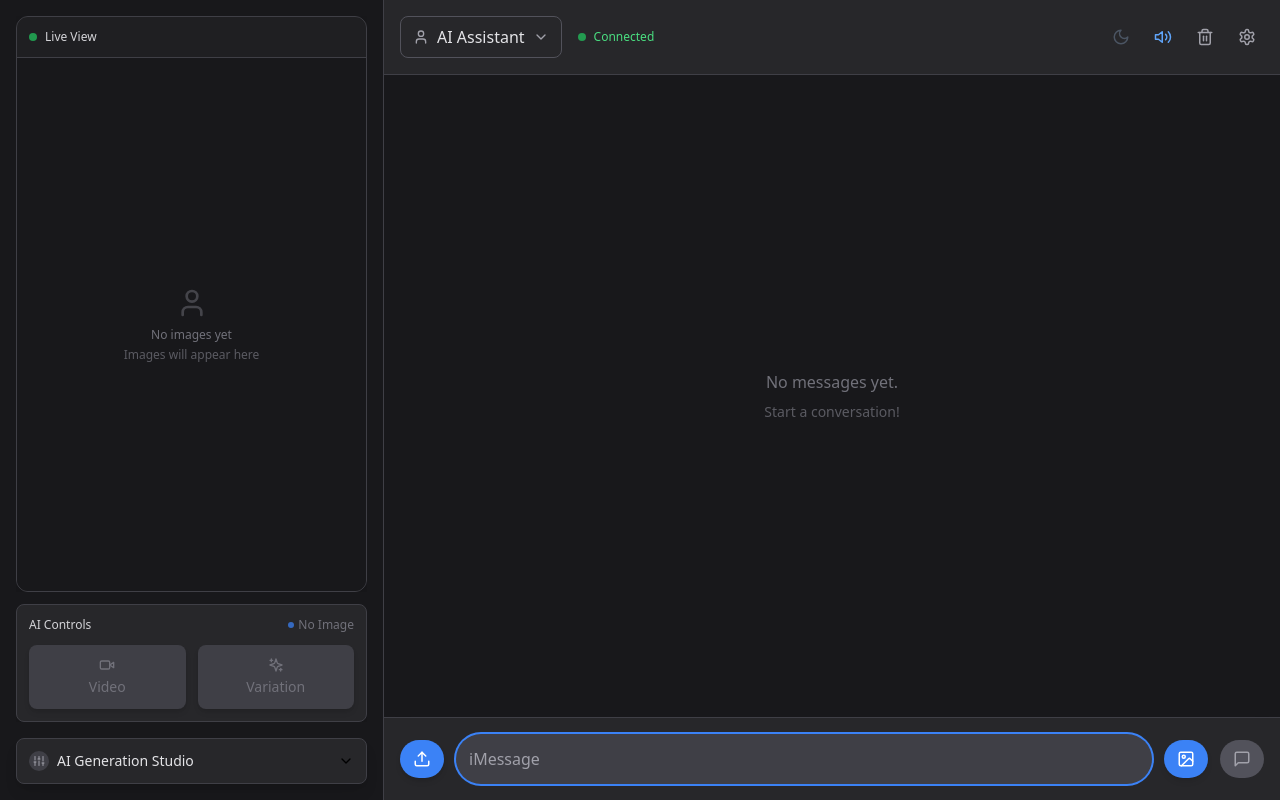
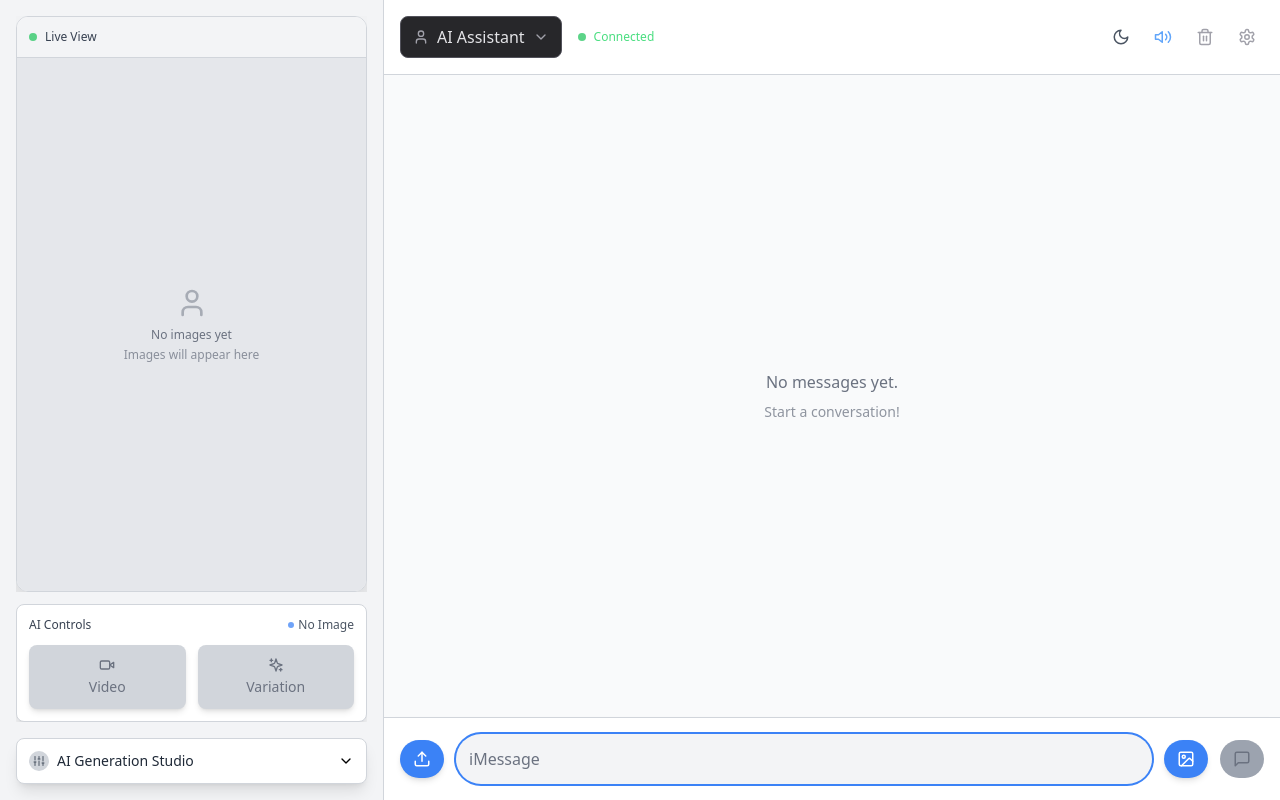
Before and after one commit to robertboulos/chatenhanced, a React (Vite) app: page / in a window 1280 px wide. Built offline with nearby package versions, Linux system fonts and the light colour scheme.

Commit message:
Fix Light Mode Theme System

```diff
--- a/src/App.tsx
+++ b/src/App.tsx
@@ -115,20 +115,20 @@ function App() {
   }
 
   return (
-    <div className="h-screen bg-zinc-900 dark:bg-gray-100 flex flex-col md:flex-row overflow-hidden">
+    <div className="h-screen bg-gray-100 dark:bg-zinc-900 flex flex-col md:flex-row overflow-hidden">
       <Toaster
         position="top-right"
         toastOptions={{
           style: {
-            background: theme === 'dark' ? '#27272a' : '#ffffff',
-            color: theme === 'dark' ? '#f4f4f5' : '#1f2937',
-            border: theme === 'dark' ? '1px solid #3f3f46' : '1px solid #d1d5db',
+            background: theme === 'light' ? '#ffffff' : '#27272a',
+            color: theme === 'light' ? '#1f2937' : '#f4f4f5',
+            border: theme === 'light' ? '1px solid #d1d5db' : '1px solid #3f3f46',
           },
         }}
       />
 
       {/* Left Section - Live View / Webcam Display */}
-      <div className="w-full md:w-96 flex flex-col flex-shrink-0 border-b md:border-b-0 md:border-r border-zinc-700 dark:border-gray-300 overflow-hidden">
+      <div className="w-full md:w-96 flex flex-col flex-shrink-0 border-b md:border-b-0 md:border-r border-gray-300 dark:border-zinc-700 overflow-hidden">
         <div className="flex-1 p-4 overflow-hidden">
           <LiveViewContainer
             images={images}
--- a/src/components/Chat/AdvancedControls.tsx
+++ b/src/components/Chat/AdvancedControls.tsx
@@ -60,10 +60,10 @@ const AdvancedControls: React.FC<AdvancedControlsProps> = ({
   };
 
   return (
-    <div className="w-full bg-zinc-800 rounded-lg border border-zinc-700 shadow-lg overflow-hidden">
+    <div className="w-full bg-white dark:bg-zinc-800 rounded-lg border border-gray-300 dark:border-zinc-700 shadow-lg overflow-hidden">
       {/* Header */}
       <div
-        className="flex items-center justify-between p-3 cursor-pointer hover:bg-zinc-700/50 transition-colors w-full"
+        className="flex items-center justify-between p-3 cursor-pointer hover:bg-gray-100 dark:hover:bg-zinc-700/50 transition-colors w-full"
         onClick={() => setIsExpanded(!isExpanded)}
       >
         <div className="flex items-center space-x-2 min-w-0 flex-1">
@@ -71,12 +71,12 @@ const AdvancedControls: React.FC<AdvancedControlsProps> = ({
             {companion.avatar ? (
               <span className="text-lg">{companion.avatar}</span>
             ) : (
-              <div className="w-5 h-5 bg-zinc-700 rounded-full flex items-center justify-center">
-                <Sliders size={12} className="text-zinc-400" />
+              <div className="w-5 h-5 bg-gray-300 dark:bg-zinc-700 rounded-full flex items-center justify-center">
+                <Sliders size={12} className="text-gray-600 dark:text-zinc-400" />
               </div>
             )}
           </div>
-          <h3 className="text-sm font-medium text-zinc-200 truncate">
+          <h3 className="text-sm font-medium text-gray-800 dark:text-zinc-200 truncate">
             AI Generation Studio
           </h3>
         </div>
--- a/src/components/Chat/ChatBody.tsx
+++ b/src/components/Chat/ChatBody.tsx
@@ -113,7 +113,7 @@ const ChatBody: React.FC<ChatBodyProps> = ({
   );
 
   return (
-    <div className="flex-1 overflow-y-auto bg-zinc-900" style={{ scrollbarWidth: 'none', msOverflowStyle: 'none' }}>
+    <div className="flex-1 overflow-y-auto bg-gray-50 dark:bg-zinc-900" style={{ scrollbarWidth: 'none', msOverflowStyle: 'none' }}>
       <style jsx>{`
         div::-webkit-scrollbar {
           display: none;
@@ -121,7 +121,7 @@ const ChatBody: React.FC<ChatBodyProps> = ({
       `}</style>
 
       {messages.length === 0 && !loading && !streamingState?.isStreaming ? (
-        <div className="flex flex-col items-center justify-center h-full text-zinc-500 px-4">
+        <div className="flex flex-col items-center justify-center h-full text-gray-500 dark:text-zinc-500 px-4">
           <motion.div
             initial={{ opacity: 0, y: 20 }}
             animate={{ opacity: 1, y: 0 }}
--- a/src/components/Chat/ChatContainer.tsx
+++ b/src/components/Chat/ChatContainer.tsx
@@ -118,7 +118,7 @@ const ChatContainer: React.FC<ChatContainerProps> = ({
   };
 
   return (
-    <div className="flex flex-col h-full bg-zinc-800 dark:bg-gray-50 overflow-hidden">
+    <div className="flex flex-col h-full bg-white dark:bg-zinc-800 overflow-hidden">
       <ChatHeader
         onOpenSettings={handleOpenSettings}
         onClearChat={onClearChat}
--- a/src/components/Chat/ChatHeader.tsx
+++ b/src/components/Chat/ChatHeader.tsx
@@ -50,7 +50,7 @@ const ChatHeader: React.FC<ChatHeaderProps> = ({
   onDeleteCompanion,
 }) => {
   return (
-    <div className="bg-zinc-800 dark:bg-white border-b border-zinc-700 dark:border-gray-300 p-4 flex items-center justify-between shadow-sm">
+    <div className="bg-white dark:bg-zinc-800 border-b border-gray-300 dark:border-zinc-700 p-4 flex items-center justify-between shadow-sm">
       <div className="flex items-center space-x-4">
         {/* Companion Selector */}
         <CompanionSelector
--- a/src/components/Chat/ChatInput.tsx
+++ b/src/components/Chat/ChatInput.tsx
@@ -79,7 +79,7 @@ const ChatInput: React.FC<ChatInputProps> = ({ onSendMessage, disabled = false }
   const isTextDisabled = disabled || (!message.trim());
 
   return (
-    <div className="border-t border-zinc-700 p-4 bg-zinc-800 shadow-lg">
+    <div className="border-t border-gray-300 dark:border-zinc-700 p-4 bg-white dark:bg-zinc-800 shadow-lg">
       <form className="flex items-center space-x-3">
         {/* Upload Image Button - Moved to left side */}
         <motion.button
@@ -87,7 +87,7 @@ const ChatInput: React.FC<ChatInputProps> = ({ onSendMessage, disabled = false }
           onClick={() => fileInputRef.current?.click()}
           className={`${buttonBaseClasses} ${
             disabled || isUploading
-              ? 'bg-zinc-600 text-zinc-400 cursor-not-allowed'
+              ? 'bg-gray-400 dark:bg-zinc-600 text-gray-500 dark:text-zinc-400 cursor-not-allowed'
               : 'bg-blue-500 text-white hover:bg-blue-600 shadow-md hover:shadow-lg'
           }`}
           disabled={disabled || isUploading}
@@ -108,7 +108,7 @@ const ChatInput: React.FC<ChatInputProps> = ({ onSendMessage, disabled = false }
           value={message}
           onChange={(e) => setMessage(e.target.value)}
           placeholder="iMessage"
-          className="flex-1 p-3 border border-zinc-600 bg-zinc-700 text-zinc-100 placeholder-zinc-400 rounded-full focus:outline-none focus:ring-2 focus:ring-blue-500 focus:border-transparent transition-all duration-200"
+          className="flex-1 p-3 border border-gray-300 dark:border-zinc-600 bg-gray-100 dark:bg-zinc-700 text-gray-900 dark:text-zinc-100 placeholder-gray-500 dark:placeholder-zinc-400 rounded-full focus:outline-none focus:ring-2 focus:ring-blue-500 focus:border-transparent transition-all duration-200"
           disabled={disabled}
           onKeyDown={(e) => {
             if (e.key === 'Enter' && !e.shiftKey) {
@@ -126,7 +126,7 @@ const ChatInput: React.FC<ChatInputProps> = ({ onSendMessage, disabled = false }
           onClick={(e) => handleSubmit(e, 'image')}
           className={`${buttonBaseClasses} ${
             disabled
-              ? 'bg-zinc-600 text-zinc-400 cursor-not-allowed'
+              ? 'bg-gray-400 dark:bg-zinc-600 text-gray-500 dark:text-zinc-400 cursor-not-allowed'
               : 'bg-blue-500 text-white hover:bg-blue-600 shadow-md hover:shadow-lg'
           }`}
           disabled={disabled}
@@ -143,7 +143,7 @@ const ChatInput: React.FC<ChatInputProps> = ({ onSendMessage, disabled = false }
           onClick={(e) => handleSubmit(e, 'text')}
           className={`${buttonBaseClasses} ${
             isTextDisabled
-              ? 'bg-zinc-600 text-zinc-400 cursor-not-allowed'
+              ? 'bg-gray-400 dark:bg-zinc-600 text-gray-500 dark:text-zinc-400 cursor-not-allowed'
               : 'bg-blue-500 text-white hover:bg-blue-600 shadow-md hover:shadow-lg'
           }`}
           disabled={isTextDisabled}
--- a/src/components/LiveView/LiveViewControls.tsx
+++ b/src/components/LiveView/LiveViewControls.tsx
@@ -69,12 +69,12 @@ const LiveViewControls: React.FC<LiveViewControlsProps> = ({
   const buttonBaseClasses = "p-3 rounded-lg transition-all duration-200 flex flex-col items-center justify-center space-y-1 min-h-[60px] shadow-md";
 
   return (
-    <div className="bg-zinc-800 rounded-lg border border-zinc-700 p-3 shadow-lg">
+    <div className="bg-white dark:bg-zinc-800 rounded-lg border border-gray-300 dark:border-zinc-700 p-3 shadow-lg">
       <div className="flex items-center justify-between mb-3">
-        <h3 className="text-xs font-medium text-zinc-300">AI Controls</h3>
+        <h3 className="text-xs font-medium text-gray-700 dark:text-zinc-300">AI Controls</h3>
         <div className="flex items-center space-x-1">
           <div className="w-1.5 h-1.5 bg-blue-500 rounded-full animate-pulse"></div>
-          <span className="text-xs text-zinc-500">
+          <span className="text-xs text-gray-600 dark:text-zinc-500">
             {currentImageUrl ? 'Image Ready' : 'No Image'}
           </span>
         </div>
@@ -92,7 +92,7 @@ const LiveViewControls: React.FC<LiveViewControlsProps> = ({
               onClick={() => handleAction(button.label, button.requestType, button.message)}
               className={`${buttonBaseClasses} ${
                 isDisabled
-                  ? 'bg-zinc-700 text-zinc-500 cursor-not-allowed'
+                  ? 'bg-gray-300 dark:bg-zinc-700 text-gray-500 dark:text-zinc-500 cursor-not-allowed'
                   : `${button.color} text-white hover:shadow-lg`
               }`}
               disabled={isDisabled || isProcessingThis}
@@ -115,7 +115,7 @@ const LiveViewControls: React.FC<LiveViewControlsProps> = ({
 
       {/* Debug info - shows current image URL (can be removed in production) */}
       {currentImageUrl && (
-        <div className="mt-2 p-2 bg-zinc-900/50 rounded text-xs text-zinc-400 truncate">
+        <div className="mt-2 p-2 bg-gray-100 dark:bg-zinc-900/50 rounded text-xs text-gray-600 dark:text-zinc-400 truncate">
           <span className="font-medium">Current: </span>
           <span className="opacity-75">{currentImageUrl}</span>
         </div>
--- a/src/components/ProfileDisplay/ProfileImageDisplay.tsx
+++ b/src/components/ProfileDisplay/ProfileImageDisplay.tsx
@@ -56,17 +56,17 @@ const ProfileImageDisplay: React.FC<ProfileImageDisplayProps> = ({
 
   return (
     <>
-      <div className="h-full flex flex-col bg-zinc-800 rounded-xl border border-zinc-700 overflow-hidden shadow-2xl group">
+      <div className="h-full flex flex-col bg-white dark:bg-zinc-800 rounded-xl border border-gray-300 dark:border-zinc-700 overflow-hidden shadow-2xl group">
         {/* Header */}
-        <div className="flex items-center justify-between p-3 bg-zinc-900/50 border-b border-zinc-700 flex-shrink-0">
+        <div className="flex items-center justify-between p-3 bg-gray-100 dark:bg-zinc-900/50 border-b border-gray-300 dark:border-zinc-700 flex-shrink-0">
           <div className="flex items-center space-x-2">
             <div className="w-2 h-2 bg-green-500 rounded-full animate-pulse"></div>
-            <span className="text-zinc-300 text-xs font-medium">Live View</span>
+            <span className="text-gray-700 dark:text-zinc-300 text-xs font-medium">Live View</span>
           </div>
 
           {hasImages && (
             <div className="flex items-center space-x-1">
-              <span className="text-zinc-400 text-xs">
+              <span className="text-gray-600 dark:text-zinc-400 text-xs">
                 {currentIndex + 1}/{images.length}
               </span>
 
@@ -75,7 +75,7 @@ const ProfileImageDisplay: React.FC<ProfileImageDisplayProps> = ({
                 className={`p-1 rounded transition-colors ${
                   isPinned
                     ? 'bg-amber-500/20 text-amber-400 hover:bg-amber-500/30'
-                    : 'text-zinc-400 hover:text-zinc-300 hover:bg-zinc-700'
+                    : 'text-gray-600 dark:text-zinc-400 hover:text-gray-800 dark:hover:text-zinc-300 hover:bg-gray-200 dark:hover:bg-zinc-700'
                 }`}
                 title={isPinned ? 'Unpin image' : 'Pin image'}
               >
@@ -86,9 +86,9 @@ const ProfileImageDisplay: React.FC<ProfileImageDisplayProps> = ({
         </div>
 
         {/* Image Display - Takes remaining space with 9:16 aspect ratio */}
-        <div className="relative flex-1 bg-zinc-900 flex items-center justify-center min-h-0">
+        <div className="relative flex-1 bg-gray-200 dark:bg-zinc-900 flex items-center justify-center min-h-0">
           {!hasImages ? (
-            <div className="flex flex-col items-center justify-center text-zinc-500 p-4">
+            <div className="flex flex-col items-center justify-center text-gray-500 dark:text-zinc-500 p-4">
               <User size={32} className="mb-2 opacity-50" />
               <p className="text-xs text-center">No images yet</p>
               <p className="text-xs opacity-75 mt-1 text-center">Images will appear here</p>
@@ -96,13 +96,13 @@ const ProfileImageDisplay: React.FC<ProfileImageDisplayProps> = ({
           ) : (
             <>
               {!loaded && !error && (
-                <div className="absolute inset-0 bg-zinc-800 animate-pulse flex items-center justify-center">
-                  <div className="w-8 h-8 border-2 border-zinc-600 border-t-zinc-400 rounded-full animate-spin"></div>
+                <div className="absolute inset-0 bg-gray-300 dark:bg-zinc-800 animate-pulse flex items-center justify-center">
+                  <div className="w-8 h-8 border-2 border-gray-400 dark:border-zinc-600 border-t-gray-600 dark:border-t-zinc-400 rounded-full animate-spin"></div>
                 </div>
               )}
 
               {error ? (
-                <div className="absolute inset-0 flex flex-col items-center justify-center text-zinc-500 p-4">
+                <div className="absolute inset-0 flex flex-col items-center justify-center text-gray-500 dark:text-zinc-500 p-4">
                   <X size={24} className="mb-2 opacity-50" />
                   <p className="text-xs text-center">Failed to load image</p>
                 </div>
@@ -154,7 +154,7 @@ const ProfileImageDisplay: React.FC<ProfileImageDisplayProps> = ({
 
         {/* Image Thumbnails - Compact for narrow width */}
         {images.length > 1 && (
-          <div className="p-2 bg-zinc-900/30 border-t border-zinc-700 flex-shrink-0">
+          <div className="p-2 bg-gray-100 dark:bg-zinc-900/30 border-t border-gray-300 dark:border-zinc-700 flex-shrink-0">
             <div className="flex space-x-1 overflow-x-auto scrollbar-hide">
               {images.map((image, index) => (
                 <button
@@ -163,7 +163,7 @@ const ProfileImageDisplay: React.FC<ProfileImageDisplayProps> = ({
                   className={`relative flex-shrink-0 w-8 h-8 rounded overflow-hidden border transition-all ${
                     index === currentIndex
                       ? 'border-indigo-500 ring-1 ring-indigo-500/30'
-                      : 'border-zinc-600 hover:border-zinc-500'
+                      : 'border-gray-400 dark:border-zinc-600 hover:border-gray-500 dark:hover:border-zinc-500'
                   }`}
                 >
                   <img
```
